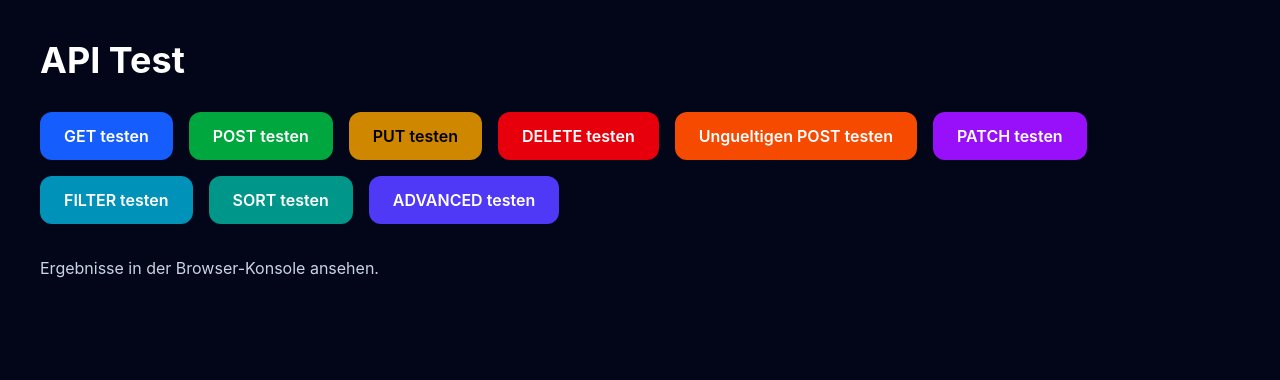
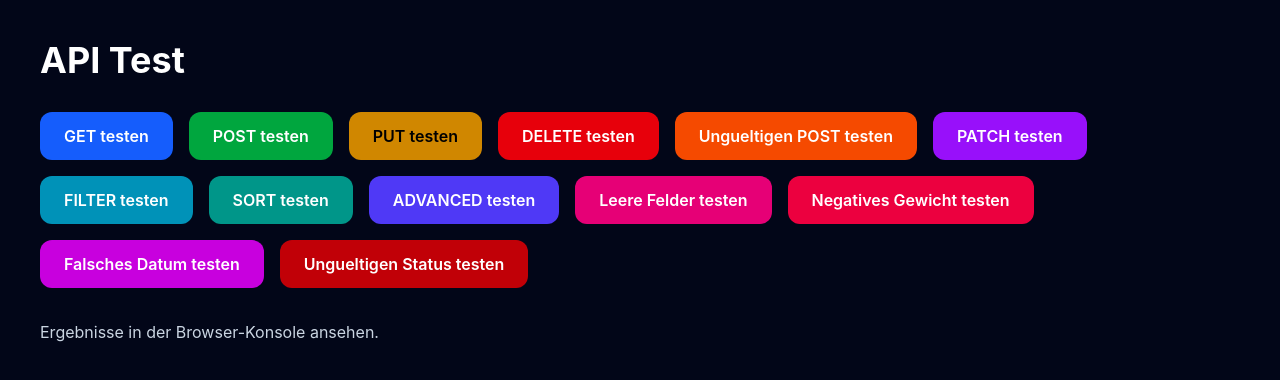
Before and after one commit to ITKFA35/LogiTrack, a React (Vite) app: page /api-test in a window 1280 px wide. Shown: the top 380 px of the page. Built offline with nearby package versions, Linux system fonts and the light colour scheme.

Commit message:
feature: finalize validation + error tests + sprint2 backend documentation

```diff
--- a/db.json
+++ b/db.json
@@ -346,22 +346,6 @@
       "benachrichtigung": false,
       "bemerkungen": "API Test Sendung",
       "id": "4sOuKUfIaeQ"
-    },
-    {
-      "kundenId": 1,
-      "fahrerId": 1,
-      "fahrzeugId": 2,
-      "startadresse": "Bern, Testweg 1",
-      "zieladresse": "Zuerich, Teststrasse 99",
-      "erfassungsdatum": "2026-04-08",
-      "lieferdatum": "2026-04-12",
-      "status": "offen",
-      "prioritaet": "normal",
-      "lieferungTyp": "Paket",
-      "gewichtKg": 55,
-      "benachrichtigung": false,
-      "bemerkungen": "API Test Sendung",
-      "id": "YgHafmRKu4s"
     }
   ]
 }
--- /dev/null
+++ b/src/docs/sprint2-backend-check.md
@@ -0,0 +1,40 @@
+# Sprint 2 Backend Check - Björn
+
+## API Funktionen
+- GET /sendungen
+- POST /sendungen
+- PUT /sendungen/:id
+- PATCH /sendungen/:id
+- DELETE /sendungen/:id
+
+## Wichtige Felder fuer Frontend
+- id
+- startadresse
+- zieladresse
+- status
+- prioritaet
+- lieferdatum
+
+## Validierung
+Folgende Prüfungen sind implementiert:
+
+- Pflichtfelder (startadresse, zieladresse, status, prioritaet)
+- Leere Strings werden erkannt
+- Ungueltige Statuswerte werden abgelehnt
+- Ungueltige Prioritaeten werden abgelehnt
+- Ungueltige Lieferungstypen werden abgelehnt
+- Gewicht muss positiv sein
+- Lieferdatum darf nicht vor Erfassungsdatum liegen
+
+## Statuslogik
+- Statuswechsel wird geprüft (PATCH)
+- Ungueltige Statuswechsel werden verhindert
+
+## Frontend Nutzung
+- POST fuer Formular (Sendung erstellen)
+- PUT fuer Bearbeiten
+- PATCH fuer Statusänderung
+- DELETE fuer Tabellenaktion
+
+## Fazit
+Backend ist bereit fuer Integration mit Frontend und Testing (Sprint 2)
--- a/src/pages/ApiTest.jsx
+++ b/src/pages/ApiTest.jsx
@@ -158,6 +158,90 @@ async function handleAdvanced() {
   }
 }
 
+async function handleEmptyFieldTest() {
+  try {
+    const kaputteSendung = {
+      kundenId: 1,
+      startadresse: "",   // 👈 bewusst leer
+      zieladresse: "Zuerich, Teststrasse 99",
+      status: "offen",
+      prioritaet: "normal",
+      lieferungTyp: "Paket",
+      gewichtKg: 55,
+      erfassungsdatum: "2026-04-08",
+      lieferdatum: "2026-04-12"
+    };
+
+    await createSendung(kaputteSendung);
+  } catch (error) {
+    console.error(error);
+    alert(`Erwarteter Fehler: ${error.message}`);
+  }
+}
+
+async function handleNegativeWeightTest() {
+  try {
+    const kaputteSendung = {
+      kundenId: 1,
+      startadresse: "Bern, Testweg 1",
+      zieladresse: "Zuerich, Teststrasse 99",
+      status: "offen",
+      prioritaet: "normal",
+      lieferungTyp: "Paket",
+      gewichtKg: -5,
+      erfassungsdatum: "2026-04-08",
+      lieferdatum: "2026-04-12"
+    };
+
+    await createSendung(kaputteSendung);
+  } catch (error) {
+    console.error(error);
+    alert(`Erwarteter Fehler: ${error.message}`);
+  }
+}
+
+async function handleInvalidDateTest() {
+  try {
+    const kaputteSendung = {
+      kundenId: 1,
+      startadresse: "Bern, Testweg 1",
+      zieladresse: "Zuerich, Teststrasse 99",
+      status: "offen",
+      prioritaet: "normal",
+      lieferungTyp: "Paket",
+      gewichtKg: 55,
+      erfassungsdatum: "2026-04-12",
+      lieferdatum: "2026-04-08"
+    };
+
+    await createSendung(kaputteSendung);
+  } catch (error) {
+    console.error(error);
+    alert(`Erwarteter Fehler: ${error.message}`);
+  }
+}
+
+async function handleInvalidStatusTest() {
+  try {
+    const kaputteSendung = {
+      kundenId: 1,
+      startadresse: "Bern, Testweg 1",
+      zieladresse: "Zuerich, Teststrasse 99",
+      status: "falsch",   // 👈 bewusst ungültig
+      prioritaet: "normal",
+      lieferungTyp: "Paket",
+      gewichtKg: 55,
+      erfassungsdatum: "2026-04-08",
+      lieferdatum: "2026-04-12"
+    };
+
+    await createSendung(kaputteSendung);
+  } catch (error) {
+    console.error(error);
+    alert(`Erwarteter Fehler: ${error.message}`);
+  }
+}
+
   return (
     <div className="min-h-screen bg-slate-950 p-10 text-white">
       <h1 className="mb-8 text-4xl font-bold">API Test</h1>
@@ -225,6 +309,31 @@ async function handleAdvanced() {
         >
         ADVANCED testen
         </button>
+
+        <button
+        onClick={handleEmptyFieldTest}
+        className="rounded-xl bg-pink-600 px-6 py-3 font-semibold"
+        >
+        Leere Felder testen
+      </button>
+      <button
+      onClick={handleNegativeWeightTest}
+      className="rounded-xl bg-rose-600 px-6 py-3 font-semibold"
+      >
+      Negatives Gewicht testen
+      </button>
+      <button
+      onClick={handleInvalidDateTest}
+      className="rounded-xl bg-fuchsia-600 px-6 py-3 font-semibold"
+      >
+      Falsches Datum testen
+      </button>
+      <button
+      onClick={handleInvalidStatusTest}
+      className="rounded-xl bg-red-700 px-6 py-3 font-semibold"
+      >
+      Ungueltigen Status testen
+      </button>
       </div>
 
       <p className="mt-8 text-slate-300">
```
